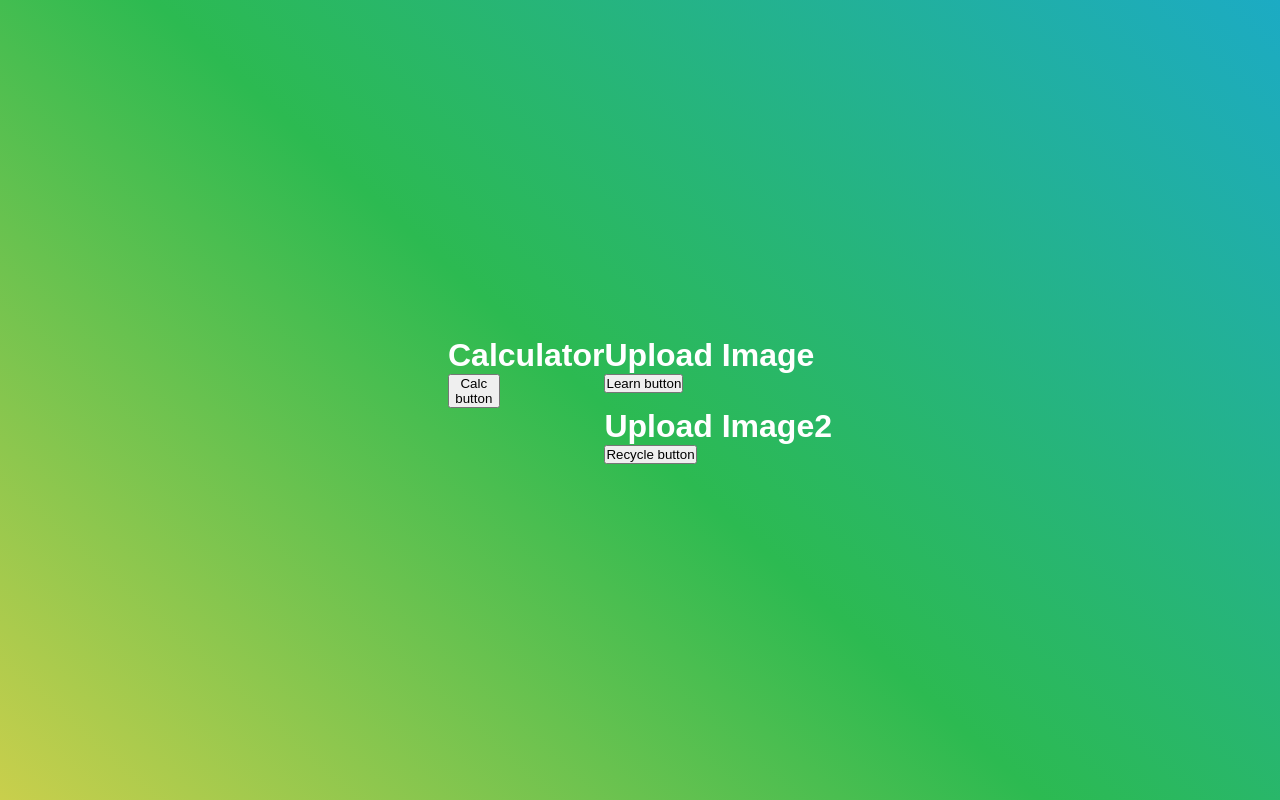
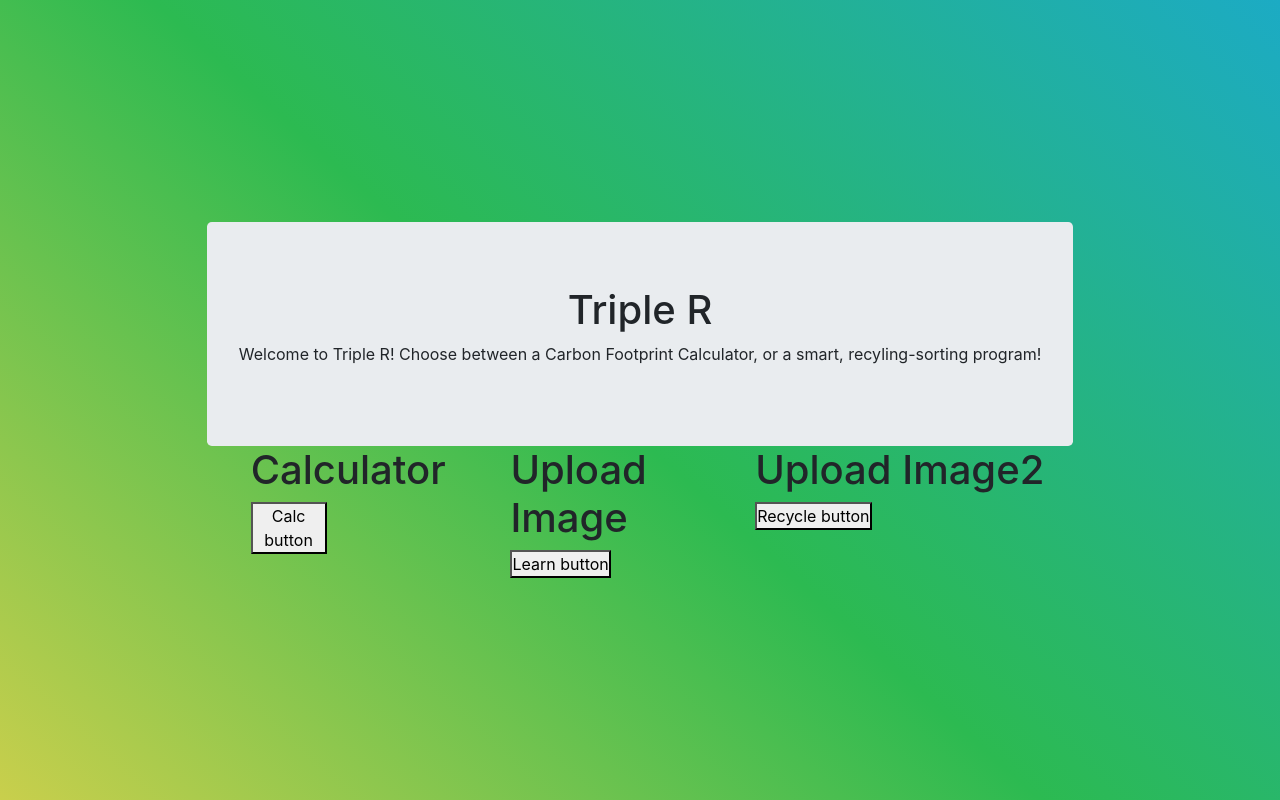
Before and after one commit to mxiuwang/Carbon-footprint, a website built with webpack: page index.html in a window 1280 px wide. Built offline with nearby package versions, Linux system fonts and the light colour scheme.

Commit message:
Add files via upload

```diff
--- a/index.html
+++ b/index.html
@@ -23,23 +23,31 @@ Bonus points
 	<meta http-equiv="X-UA-Compatible" content = "ie=edge"/> <!-- what version of internet explorer it is compatible with -->
 	<link rel="stylesheet" type="text/css" href="style.css"> <!-- import css style sheet -->
 	<link rel="stylesheet" href="https://cdnjs.cloudflare.com/ajax/libs/font-awesome/4.7.0/css/font-awesome.min.css">
+	<link rel="stylesheet" href="https://maxcdn.bootstrapcdn.com/bootstrap/4.4.1/css/bootstrap.min.css">
+	<link rel="stylesheet" href="https://stackpath.bootstrapcdn.com/bootstrap/4.4.1/css/bootstrap.min.css" integrity="sha384-Vkoo8x4CGsO3+Hhxv8T/Q5PaXtkKtu6ug5TOeNV6gBiFeWPGFN9MuhOf23Q9Ifjh" crossorigin="anonymous">
 	<title>Triple R</title>
 
 </head>
+
+<div id="title" class="jumbotron text-center" style="margin-bottom:0">
+	<h1>Triple R</h1>
+	<p>Welcome to Triple R! Choose between a Carbon Footprint Calculator, or a smart, recyling-sorting program!</p>
+</div>
+
 <body>
 
-	<div class=columns>
-		<div class="calculator">
+	<div class="row">
+		<div id="calculator" class="col">
 			<h1 class="carbon-footprint-calculator">Calculator</h1>
 			<button style =width:33% onclick="window.location.href = 'calculator.html';">Calc button</button>
 		</div>
 
-		<div class="ImageRecognition">
+		<div id="ImageRecognition" class="col">
 			<h1 class="Upload-image">Upload Image</h2>
 			<button onclick="window.location.href = 'learn.html';">Learn button</button>
 		</div>
 
-		<div class="ImageRecognition2">
+		<div id="ImageRecognition2" class="cols">
 			<h1 class="Upload-image2">Upload Image2</h2>
 			<button onclick="window.location.href = 'recycle.html';">Recycle button</button>
 		</div>
--- a/style.css
+++ b/style.css
@@ -16,16 +16,14 @@ body{
 	color:white;
 }
 
-.columns{
-	width:30%;
+.column {
+	float: left;
 }
 
-.calculator{
-	float:left;
+.left, .right {
+	width: 25%;
 }
-.ImageRecognition{
-	float:center;
+
+.middle {
+	width: 50%;
 }
-.ImageRecognition2{
-	float:right;
-}
```
